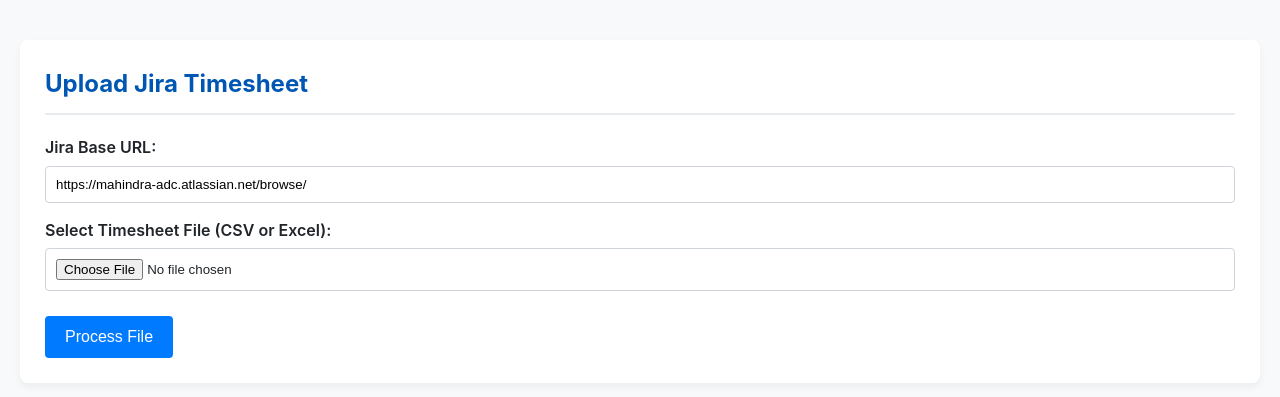
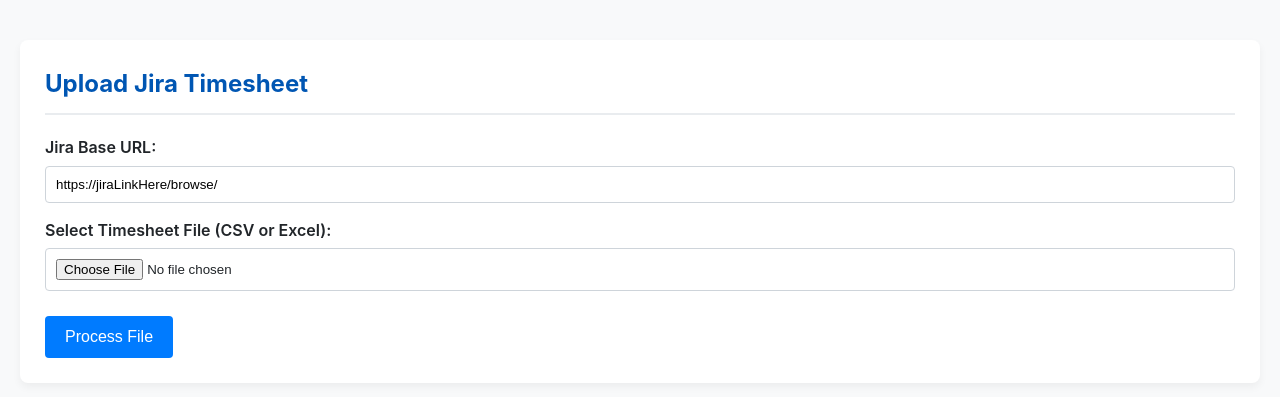
Before and after one commit to parmarravi/JiraToTimesheetConverter, a Flask app: page / in a window 1280 px wide. Shown: the top 397 px of the page. Run offline with Flask 3, Linux system fonts and the light colour scheme; parts of the project's set-up code (start-up, migrations or seed data) failed here and were passed over.

Commit message:
Update index.html

```diff
--- a/templates/index.html
+++ b/templates/index.html
@@ -123,7 +123,7 @@
     <form action="{{ url_for('process_file_route') }}" method="post" enctype="multipart/form-data">
         <div>
             <label for="base_url">Jira Base URL:</label>
-            <input type="text" id="base_url" name="base_url" value="https://mahindra-adc.atlassian.net/browse/" required>
+            <input type="text" id="base_url" name="base_url" value="https://jiraLinkHere/browse/" required>
         </div>
         <div>
             <label for="file">Select Timesheet File (CSV or Excel):</label>
```
